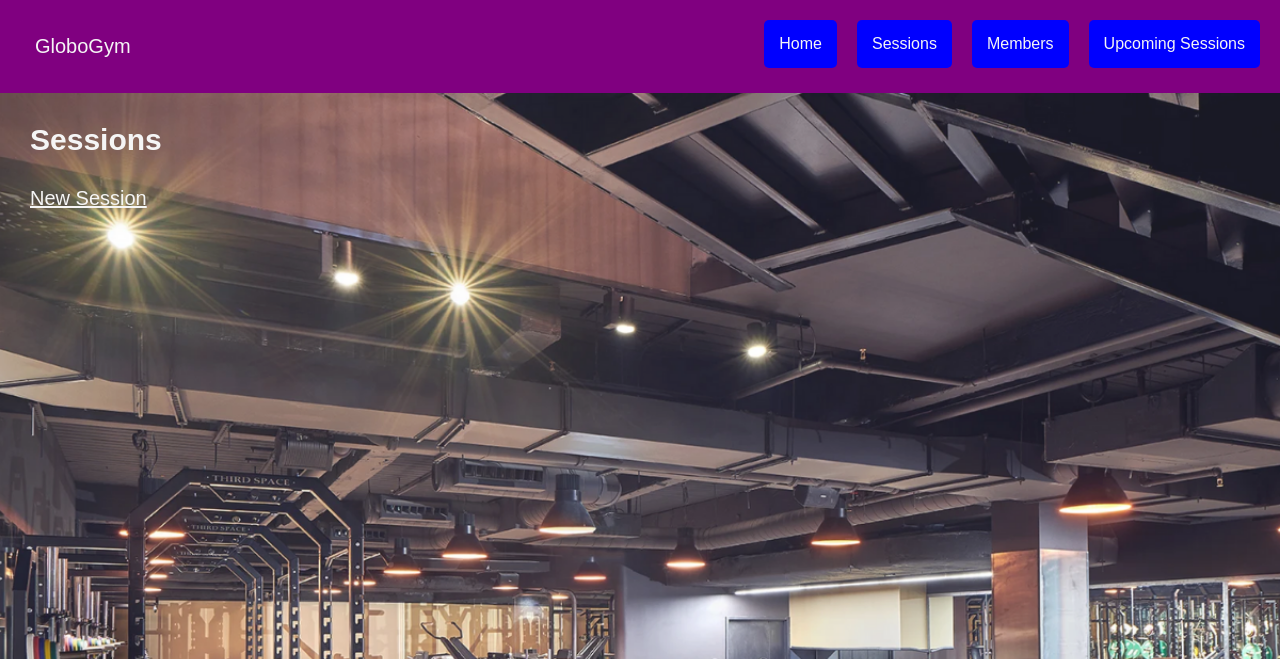
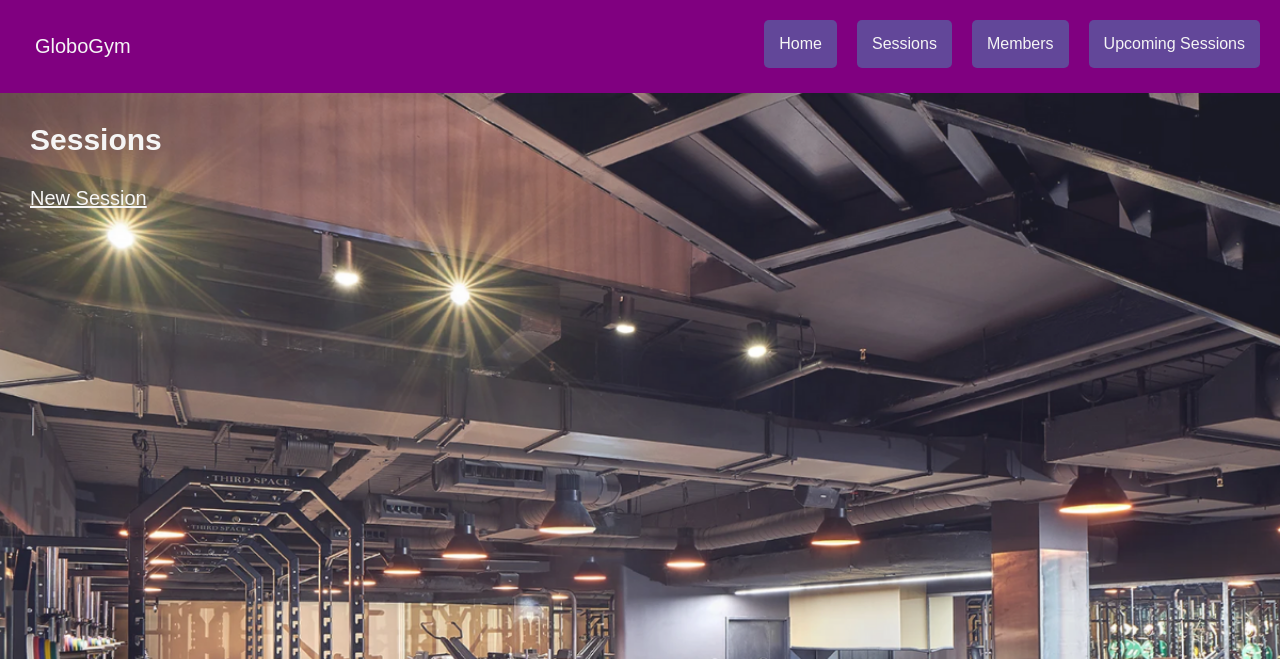
Before and after one commit to zyusaf/CodeClan_gym_management_solo_project, a Flask app: page /sessions in a window 1280 px wide. Shown: the top 659 px of the page. Run offline with Flask 2, Linux system fonts and the light colour scheme; data that the repository does not hold is empty; some libraries are stand-ins or nearby versions.

Commit message:
changed the color of nav bar and session member tiles

```diff
--- a/static/css/sessions.css
+++ b/static/css/sessions.css
@@ -17,7 +17,7 @@
     border-radius: 15px;
     font-size: 20px;
     margin: 0 40px 0 40px;
-    background-color: turquoise;
+    background-color: rgba(40, 207, 199, 0.342);
 }
 
 .new-session-form {
--- a/static/css/style.css
+++ b/static/css/style.css
@@ -50,7 +50,7 @@ header {
 .top-nav-bar a {
     margin: 10px;
     border-radius: 5px;
-    background: blue;
+    background: rgba(40, 207, 199, 0.342);
     color: whitesmoke;
     display: block;
     padding: 15px;
```
